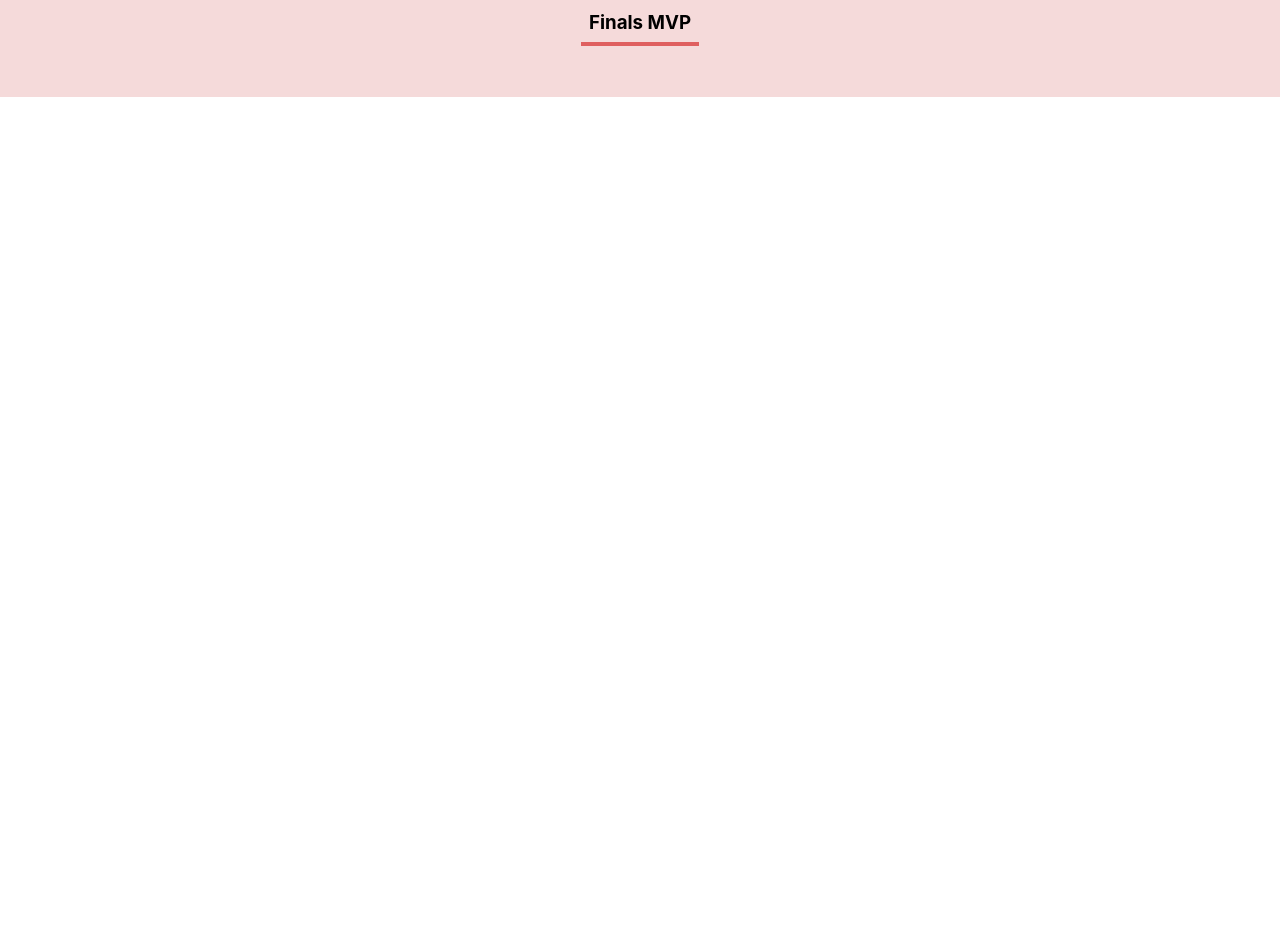
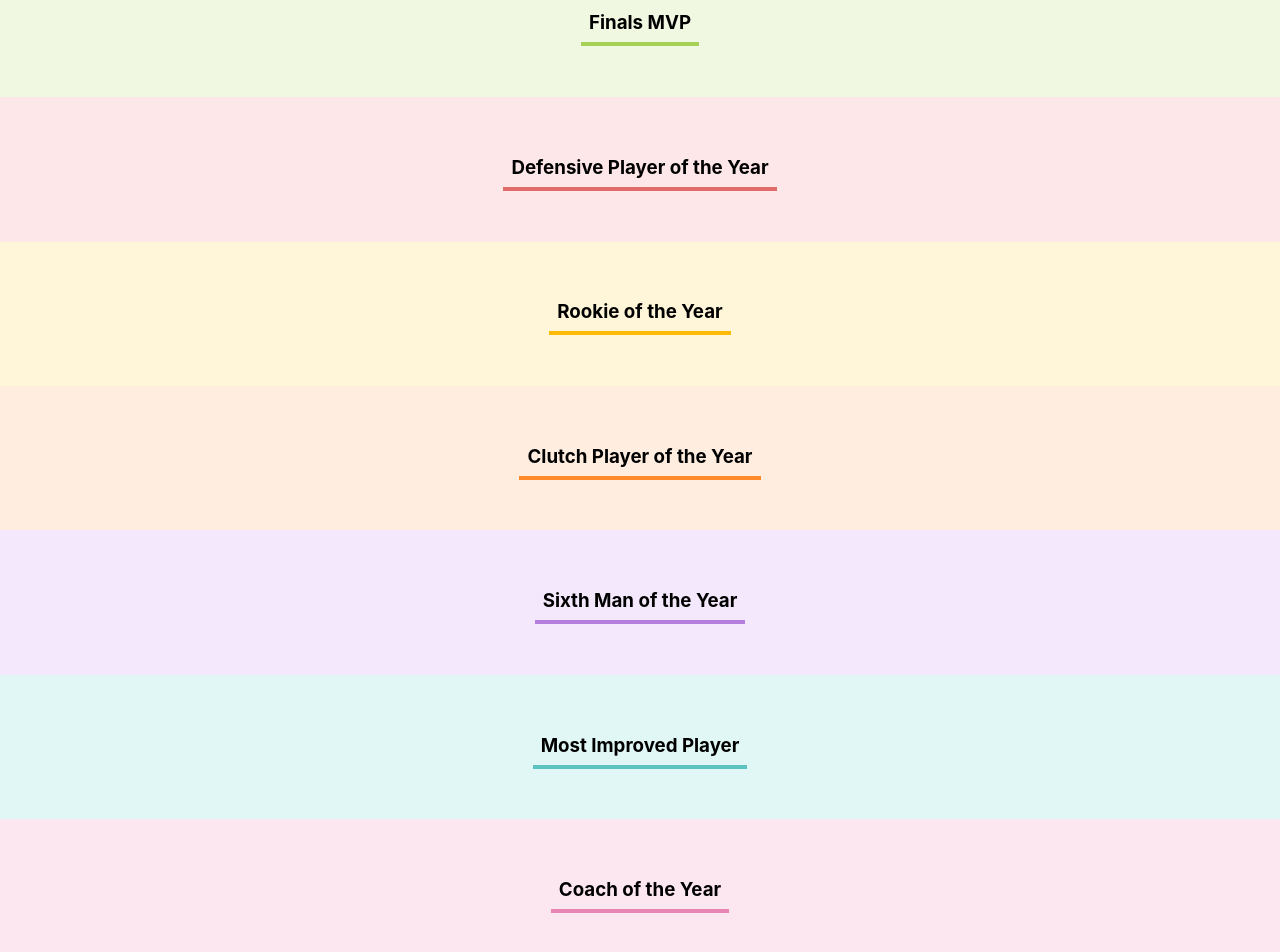
Before and after one commit to pablopcy/bolao-nba-react, a React (Create React App) app: page / in a window 1280 px wide. Shown: the part 1502-2454 px from the top of the page. Before the commit the page ends 1599 px from the top, so only its background shows below. Built offline with nearby package versions, Linux system fonts and the light colour scheme.

Commit message:
Adiciona estilo das categorias

```diff
--- a/src/App.js
+++ b/src/App.js
@@ -4,6 +4,54 @@ import Formulario from './componentes/Formulario';
 import Categoria from './componentes/Categoria';
 
 function App() {
+
+  const categorias = [
+    {
+      nome: 'Campeão',
+      corPrimaria: '#57c278',
+      corSecundaria: '#d9f7e9'
+    },
+    {
+      nome: 'MVP',
+      corPrimaria: '#82cffa',
+      corSecundaria: '#e8f8ff'
+    },
+    {
+      nome: 'Finals MVP',
+      corPrimaria: '#a6d157',
+      corSecundaria: '#f0f8e2'
+    },
+    {
+      nome: 'Defensive Player of the Year',
+      corPrimaria: '#e06b69',
+      corSecundaria: '#fde7e8'
+    },
+    {
+      nome: 'Rookie of the Year',
+      corPrimaria: '#ffba05',
+      corSecundaria: '#fff5d9'
+    },
+    {
+      nome: 'Clutch Player of the Year',
+      corPrimaria: '#ff8a29',
+      corSecundaria: '#ffeedf'
+    },
+    {
+      nome: 'Sixth Man of the Year',
+      corPrimaria: '#b57edc',
+      corSecundaria: '#f3e8fc'
+    },
+    {
+      nome: 'Most Improved Player',
+      corPrimaria: '#5bc4bf',
+      corSecundaria: '#e0f7f5'
+    },
+    {
+      nome: 'Coach of the Year',
+      corPrimaria: '#e887b3',
+      corSecundaria: '#fce7f0'
+    }
+  ]
 
   const [palpites, setPalpites] = useState([]);
 
@@ -16,9 +64,9 @@ function App() {
     <div className="App">
       <Banner />
       <Formulario aoPalpiteCadastrado={palpite => aoNovoPalpiteAdicionado(palpite)}/>
-      <Categoria nome="Campeão"/>
-      <Categoria nome="MVP"/>
-      <Categoria nome="Finals MVP"/>
+
+      {categorias.map(categoria => <Categoria key={categoria.nome} nome={categoria.nome} corPrimaria={categoria.corPrimaria} corSecundaria={categoria.corSecundaria}/>)}
+
     </div>
   );
 }
--- a/src/componentes/Categoria/Categoria.css
+++ b/src/componentes/Categoria/Categoria.css
@@ -1,12 +1,11 @@
 .categoria {
     text-align: center;
     padding: 32px;
-    background-color: #f5dada;
 }
 
 .categoria h3 {
     font-size: 32;
-    border-bottom: 4px solid #df5f5f;
+    border-bottom: 4px solid;
     display: inline-block;
     padding: 8px;
 }
--- a/src/componentes/Categoria/index.js
+++ b/src/componentes/Categoria/index.js
@@ -2,8 +2,8 @@ import './Categoria.css';
 
 const Categoria = (props) => {
     return (
-        <section className='categoria'>
-            <h3>{props.nome}</h3>
+        <section className='categoria' style={{ backgroundColor: props.corSecundaria }}>
+            <h3 style={{ borderColor: props.corPrimaria }}>{props.nome}</h3>
         </section>
     )
 }
```
